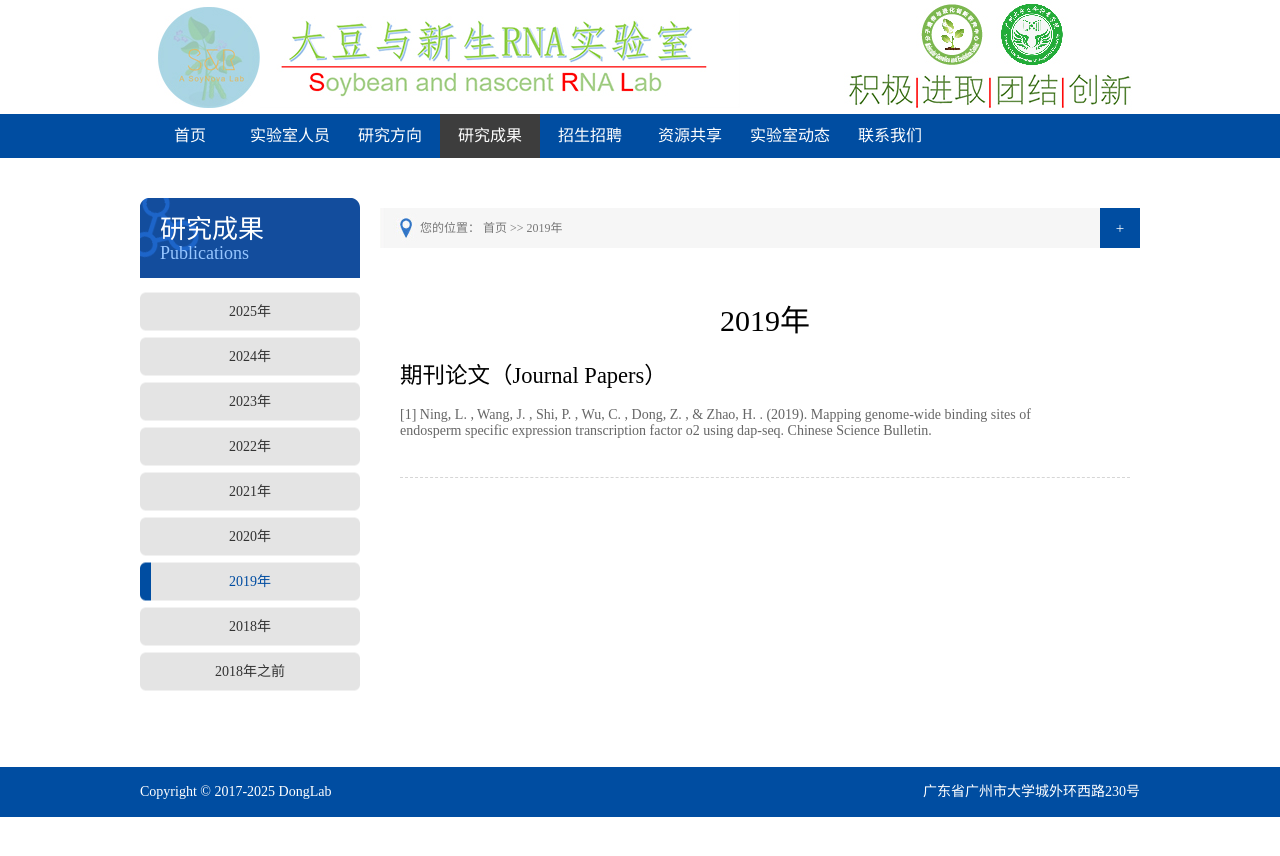
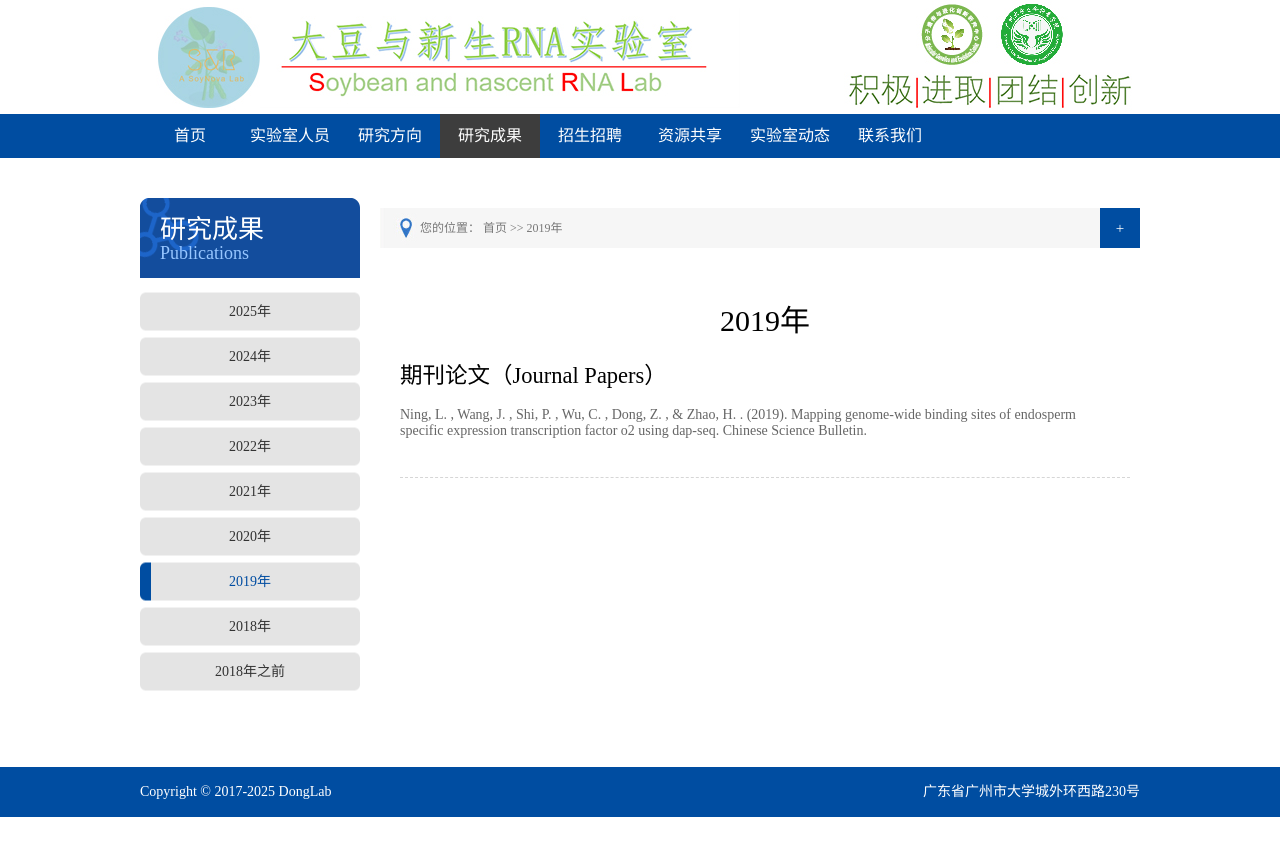
Before and after one commit to zhanweimin2021/zhanweimin2021.github.io, a Jekyll site: the page built from pages/2019.html, in a window 1280 px wide. Shown: the top 856 px of the page. Built offline with Jekyll 4.4.1, drawn with Linux system fonts in a browser that asks for light colours.

Commit message:
Update 2019.html

```diff
--- a/pages/2019.html
+++ b/pages/2019.html
@@ -17,7 +17,7 @@
       <h2>期刊论文（Journal Papers）</h2>
       <ul>
         <li style="height:70px;margin-bottom: 15px;">
-          <div class="n_temp_r_b1"><h4><a href="https://www.sciengine.com/CSB/doi/10.1360/N972019-00334" target="_blank">[1] Ning, L. ,  Wang, J. ,  Shi, P. ,  Wu, C. ,  Dong, Z. , &  Zhao, H. . (2019). Mapping genome-wide binding sites of endosperm specific expression transcription factor o2 using dap-seq. Chinese Science Bulletin. </a></h4></div>
+          <div class="n_temp_r_b1"><h4><a href="https://www.sciengine.com/CSB/doi/10.1360/N972019-00334" target="_blank">Ning, L. ,  Wang, J. ,  Shi, P. ,  Wu, C. ,  Dong, Z. , &  Zhao, H. . (2019). Mapping genome-wide binding sites of endosperm specific expression transcription factor o2 using dap-seq. Chinese Science Bulletin. </a></h4></div>
         </li>
       <div style="margin-top:50px"></div>
     </div>
```
